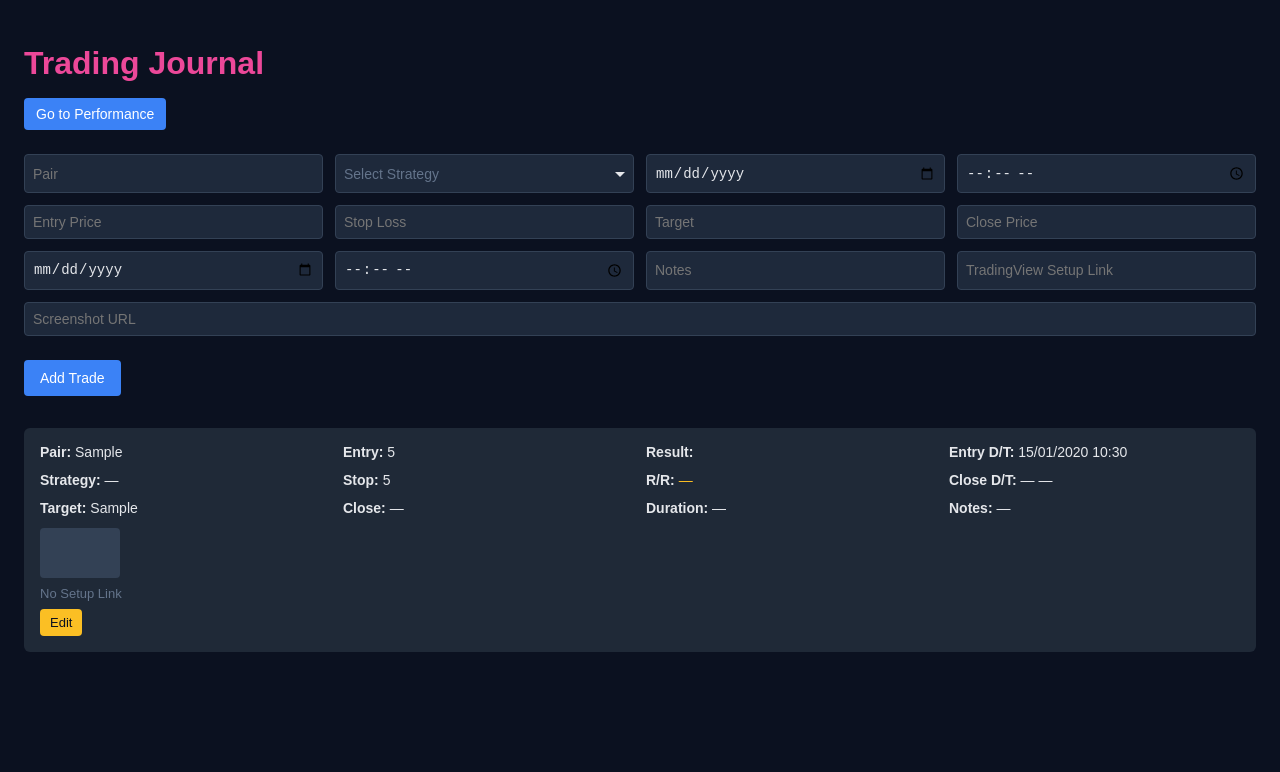
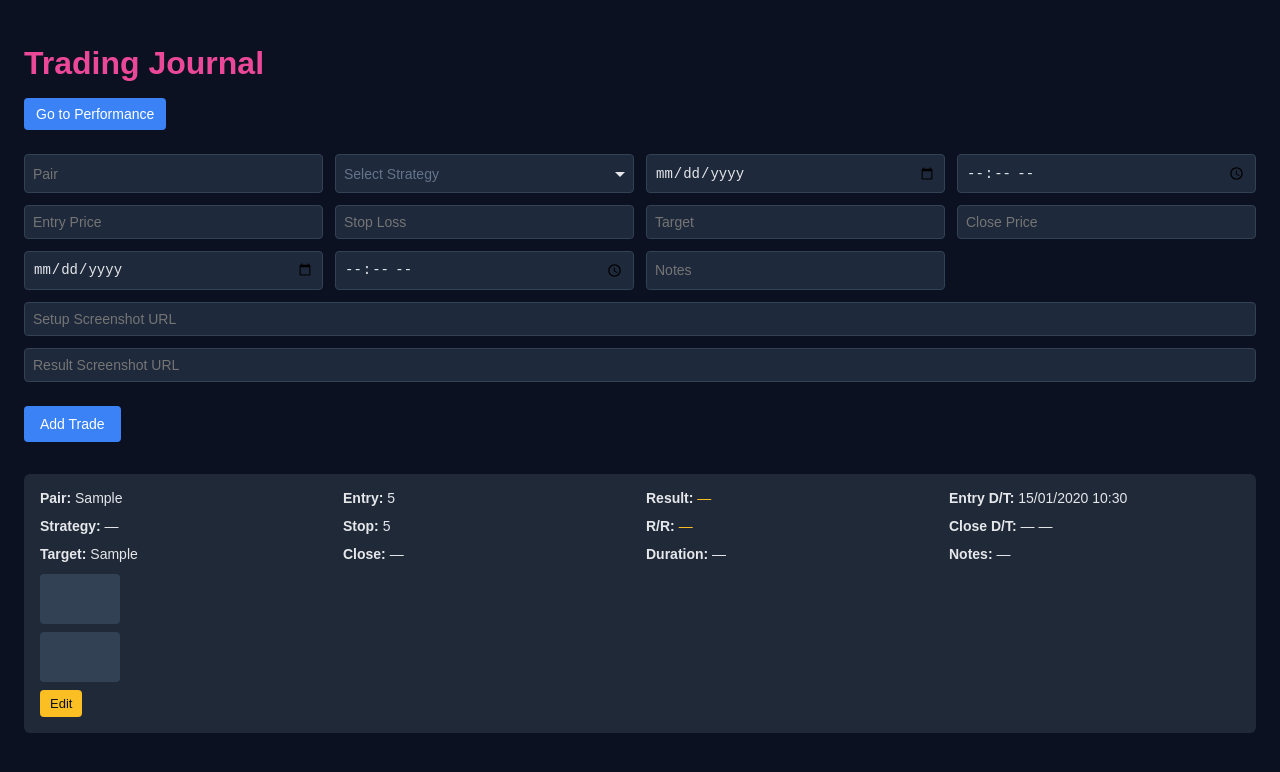
Before and after one commit to Lostkiwi007/Better-Journal-App, a React (Vite) app: page /#/ in a window 1280 px wide. Both pictures are taken after typing "Sample", "2020-01-15", "10:30", "5", "5", "Sample" into the empty fields and a click on the button "Add Trade". Shown: the top 772 px of the page. Built offline with nearby package versions, Linux system fonts and the light colour scheme.

Commit message:
Remove TradingView link, confirm date-fns, rebuild

```diff
--- a/src/pages/JournalPage.jsx
+++ b/src/pages/JournalPage.jsx
@@ -5,7 +5,13 @@ import { parse, differenceInMinutes, format } from "date-fns";
 export default function JournalPage() {
   const navigate = useNavigate();
 
-  const strategies = ["ORB", "Power Trend", "Breakout", "Phantom Flow", "Pip Snatcher"];
+  const strategies = [
+    "ORB",
+    "Power Trend",
+    "Breakout",
+    "Phantom Flow",
+    "Pip Snatcher",
+  ];
 
   function createEmptyTrade() {
     return {
@@ -21,8 +27,8 @@ export default function JournalPage() {
       closeTime: "",
       closePrice: "",
       notes: "",
-      screenshot: "",
-      tradingViewLink: "",
+      setupScreenshot: "",
+      resultScreenshot: "",
     };
   }
 
@@ -30,28 +36,22 @@ export default function JournalPage() {
   const [newTrade, setNewTrade] = useState(createEmptyTrade());
   const [editingId, setEditingId] = useState(null);
 
-  // ─── Compute Win/Loss/BE and R/R (decimal) ───
+  // Compute result (Win/Loss/BE) and R/R ratio as decimal
   const determineResult = (entryStr, stopStr, targetStr, closeStr) => {
     const e = parseFloat(entryStr);
     const s = parseFloat(stopStr);
     const t = parseFloat(targetStr);
     const c = parseFloat(closeStr);
 
-    // If any is NaN, return empty
     if (isNaN(e) || isNaN(s) || isNaN(t) || isNaN(c) || e === s) {
       return { result: "", rrRatio: "" };
     }
 
-    // Risk = |entry - stop|
     const risk = Math.abs(e - s);
-    // Profit (actual) = close - entry
     const profit = c - e;
-
-    // Compute R/R ratio (e.g. 1.00 means profit exactly == risk)
     const rawRatio = profit / risk;
     const ratio = isFinite(rawRatio) ? rawRatio.toFixed(2) : "";
 
-    // Decide Win/Loss/BE
     let result = "BE";
     if (profit > 0) result = "Win";
     else if (profit < 0) result = "Loss";
@@ -59,12 +59,20 @@ export default function JournalPage() {
     return { result, rrRatio: ratio };
   };
 
-  // ─── Compute Duration in “Xh Ym” ───
+  // Compute duration in “Xh Ym”
   const calculateDuration = (entryDate, entryTime, closeDate, closeTime) => {
     if (!entryDate || !entryTime || !closeDate || !closeTime) return "";
     try {
-      const openDT = parse(`${entryDate} ${entryTime}`, "yyyy-MM-dd HH:mm", new Date());
-      const closeDT = parse(`${closeDate} ${closeTime}`, "yyyy-MM-dd HH:mm", new Date());
+      const openDT = parse(
+        `${entryDate} ${entryTime}`,
+        "yyyy-MM-dd HH:mm",
+        new Date()
+      );
+      const closeDT = parse(
+        `${closeDate} ${closeTime}`,
+        "yyyy-MM-dd HH:mm",
+        new Date()
+      );
       const mins = differenceInMinutes(closeDT, openDT);
       if (isNaN(mins) || mins < 0) return "";
       const hours = Math.floor(mins / 60);
@@ -75,7 +83,7 @@ export default function JournalPage() {
     }
   };
 
-  // ─── Add or Update a Trade ───
+  // Add or Update trade
   const saveTrade = () => {
     const { result, rrRatio } = determineResult(
       newTrade.entryPrice,
@@ -88,7 +96,9 @@ export default function JournalPage() {
       // Update existing
       setTrades((prev) =>
         prev.map((t) =>
-          t.id === editingId ? { ...newTrade, result, rrRatio, id: editingId } : t
+          t.id === editingId
+            ? { ...newTrade, result, rrRatio, id: editingId }
+            : t
         )
       );
     } else {
@@ -103,7 +113,6 @@ export default function JournalPage() {
     setEditingId(null);
   };
 
-  // ─── Prefill form for Editing ───
   const startEditing = (trade) => {
     setNewTrade({ ...trade });
     setEditingId(trade.id);
@@ -114,7 +123,6 @@ export default function JournalPage() {
     setEditingId(null);
   };
 
-  // ─── Basic Styles ───
   const inputStyle = {
     backgroundColor: "#1e293b",
     color: "#e5e7eb",
@@ -146,7 +154,9 @@ export default function JournalPage() {
         padding: "24px",
       }}
     >
-      <h1 style={{ color: "#ec4899", marginBottom: "16px" }}>Trading Journal</h1>
+      <h1 style={{ color: "#ec4899", marginBottom: "16px" }}>
+        Trading Journal
+      </h1>
 
       <button
         onClick={() => navigate("/performance")}
@@ -164,7 +174,7 @@ export default function JournalPage() {
         Go to Performance
       </button>
 
-      {/* ─── 4-Column Input Grid ─── */}
+      {/* 4-column grid of inputs (TRADINGVIEW LINK REMOVED) */}
       <div
         style={{
           display: "grid",
@@ -173,7 +183,6 @@ export default function JournalPage() {
           marginBottom: "12px",
         }}
       >
-        {/* Row 1 */}
         <input
           placeholder="Pair"
           value={newTrade.pair}
@@ -228,7 +237,6 @@ export default function JournalPage() {
           style={inputStyle}
         />
 
-        {/* Row 2 */}
         <input
           type="number"
           placeholder="Entry Price"
@@ -268,7 +276,6 @@ export default function JournalPage() {
           style={inputStyle}
         />
 
-        {/* Row 3 */}
         <input
           type="date"
           value={newTrade.closeDate}
@@ -296,29 +303,31 @@ export default function JournalPage() {
           style={inputStyle}
         />
 
+        {/* fourth column’s slot is now intentionally left blank */}
+        <div />
+      </div>
+
+      {/* Setup & Result Screenshot URLs (full width) */}
+      <div style={{ marginBottom: "24px" }}>
         <input
-          placeholder="TradingView Setup Link"
-          value={newTrade.tradingViewLink}
+          placeholder="Setup Screenshot URL"
+          value={newTrade.setupScreenshot}
           onChange={(e) =>
-            setNewTrade((p) => ({ ...p, tradingViewLink: e.target.value }))
+            setNewTrade((p) => ({ ...p, setupScreenshot: e.target.value }))
+          }
+          style={{ ...inputStyle, marginBottom: "12px" }}
+        />
+        <input
+          placeholder="Result Screenshot URL"
+          value={newTrade.resultScreenshot}
+          onChange={(e) =>
+            setNewTrade((p) => ({ ...p, resultScreenshot: e.target.value }))
           }
           style={inputStyle}
         />
       </div>
 
-      {/* ─── Screenshot URL (full width) ─── */}
-      <div style={{ marginBottom: "24px" }}>
-        <input
-          placeholder="Screenshot URL"
-          value={newTrade.screenshot}
-          onChange={(e) =>
-            setNewTrade((p) => ({ ...p, screenshot: e.target.value }))
-          }
-          style={inputStyle}
-        />
-      </div>
-
-      {/* ─── Add/Save & Cancel Buttons ─── */}
+      {/* Add/Save & Cancel Buttons */}
       <div style={{ marginBottom: "32px" }}>
         <button onClick={saveTrade} style={buttonStyle}>
           {editingId !== null ? "Save Changes" : "Add Trade"}
@@ -341,7 +350,7 @@ export default function JournalPage() {
         )}
       </div>
 
-      {/* ─── Display Logged Trades ─── */}
+      {/* Display Logged Trades */}
       <div style={{ display: "flex", flexDirection: "column", gap: "16px" }}>
         {trades.map((trade) => {
           const { result, rrRatio } = determineResult(
@@ -357,7 +366,6 @@ export default function JournalPage() {
             trade.closeTime
           );
 
-          // Color-code the R/R ratio
           const resultColor =
             result === "Win"
               ? "#34d399"
@@ -388,7 +396,7 @@ export default function JournalPage() {
               </div>
               <div>
                 <strong>Result:</strong>{" "}
-                <span style={{ color: resultColor }}>{result}</span>
+                <span style={{ color: resultColor }}>{result || "—"}</span>
               </div>
               <div>
                 <strong>Entry D/T:</strong>{" "}
@@ -447,12 +455,16 @@ export default function JournalPage() {
                   gap: "8px",
                 }}
               >
-                {/* Thumbnail: Screenshot */}
-                {trade.screenshot ? (
-                  <a href={trade.screenshot} target="_blank" rel="noopener noreferrer">
+                {/* Setup Thumbnail */}
+                {trade.setupScreenshot ? (
+                  <a
+                    href={trade.setupScreenshot}
+                    target="_blank"
+                    rel="noopener noreferrer"
+                  >
                     <img
-                      src={trade.screenshot}
-                      alt="Screenshot Thumbnail"
+                      src={trade.setupScreenshot}
+                      alt="Setup Thumbnail"
                       style={{
                         width: "80px",
                         height: "50px",
@@ -473,24 +485,34 @@ export default function JournalPage() {
                   />
                 )}
 
-                {/* TradingView setup link */}
-                {trade.tradingViewLink ? (
+                {/* Result Thumbnail */}
+                {trade.resultScreenshot ? (
                   <a
-                    href={trade.tradingViewLink}
+                    href={trade.resultScreenshot}
                     target="_blank"
                     rel="noopener noreferrer"
-                    style={{
-                      color: "#60a5fa",
-                      textDecoration: "underline",
-                      fontSize: "13px",
-                    }}
                   >
-                    View Setup
+                    <img
+                      src={trade.resultScreenshot}
+                      alt="Result Thumbnail"
+                      style={{
+                        width: "80px",
+                        height: "50px",
+                        objectFit: "cover",
+                        borderRadius: "4px",
+                        border: "1px solid #334155",
+                      }}
+                    />
                   </a>
                 ) : (
-                  <div style={{ color: "#64748b", fontSize: "13px" }}>
-                    No Setup Link
-                  </div>
+                  <div
+                    style={{
+                      width: "80px",
+                      height: "50px",
+                      backgroundColor: "#334155",
+                      borderRadius: "4px",
+                    }}
+                  />
                 )}
 
                 <button
```
